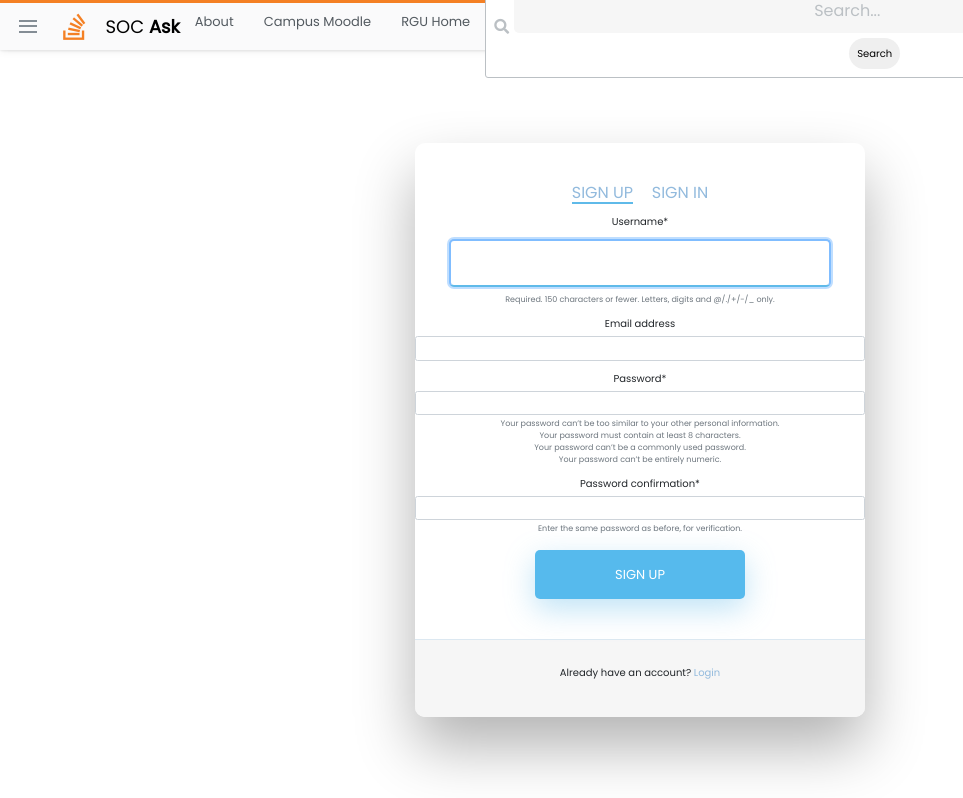
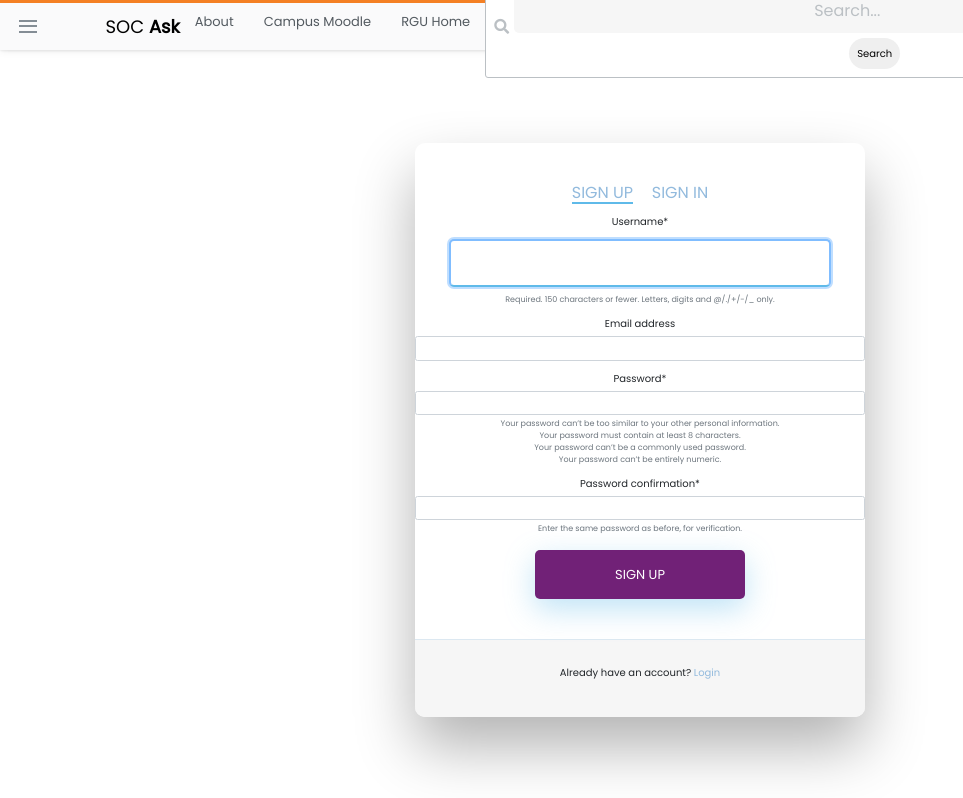
Before and after one commit to phillysrevenge/Project, a Django app: page /register/ in a window 1280 px wide. Shown: the top 798 px of the page, without its empty margins (0-963 px from the left). Run offline with Django 4.2, Linux system fonts and the light colour scheme; some libraries are stand-ins or nearby versions; some web fonts are replaced.

Commit message:
Final updates

```diff
--- a/stackprj/stackbase/admin.py
+++ b/stackprj/stackbase/admin.py
@@ -4,3 +4,5 @@ from .models import Question, Answer
 # Register your models here.
 admin.site.register(Question)
 admin.site.register(Answer)
+
+# pillow used for images
--- a/stackprj/stackbase/templates/stackbase/question_confirm_delete.html
+++ b/stackprj/stackbase/templates/stackbase/question_confirm_delete.html
@@ -1,7 +1,7 @@
 {% extends 'base.html' %}
 <!-- {% load static %} -->
-{% block content %}
-
+{% block content %} {% comment %} This page confirms delete of a question
+{%endcomment %}
 <!DOCTYPE html>
 <html lang="en">
   <head>
--- a/stackprj/stackusers/models.py
+++ b/stackprj/stackusers/models.py
@@ -12,6 +12,7 @@ class Profile(models.Model):
 
     def __str__(self):
         return f'{self.user.username} - Profile'
+    # self. the logged in user - profile: e.g philly - Profile
 
     def save(self, *args, **kwargs):
         super().save(*args, **kwargs)
--- a/stackprj/stackusers/templates/stackusers/logout.html
+++ b/stackprj/stackusers/templates/stackusers/logout.html
@@ -13,7 +13,7 @@
     <title>Logout Page</title>
     <style>
       body {
-        background: linear-gradient(230deg, orange 0%, yellow 100%);
+        background: rgb(208, 190, 217);
       }
       .containerr {
         margin-top: 100px;
@@ -40,9 +40,9 @@
   </head>
   <body>
     <div class="containerr">
-      <h3 id="logoutid1">You have been logged out {username}!!</h3>
+      <h3 id="logoutid1">You have been logged out !!</h3>
       <div>
-        <button class="btn btn-primary" id="logout-btn">
+        <button class="btn btn-dark-blue" id="logout-btn">
           <a id="fa" href="{% url 'login' %}">LOGIN</a>
         </button>
       </div>
--- a/stackprj/stackusers/templates/stackusers/profile_update.html
+++ b/stackprj/stackusers/templates/stackusers/profile_update.html
@@ -167,6 +167,7 @@
                             <div class="col-sm-4 bg-c-lite-green user-profile">
                                 <div class="card-block text-center text-white">
                                     <div class="m-b-25"> <img src="{{ user.profile.image.url }}" class="img-radius" alt="User-Profile-Image"> </div>
+                                    {% comment %} the line above retrieves the users profile image {% endcomment %}
                                     <h6 class="f-w-600" style="font-size: 24px; color: black;"></h6>
                                     <p style="font-size: 14px; color: black;"></p> <i class=" mdi mdi-square-edit-outline feather icon-edit m-t-10 f-16"></i>
                                 </div>
--- a/stackprj/stackusers/templates/stackusers/register.html
+++ b/stackprj/stackusers/templates/stackusers/register.html
@@ -1,17 +1,14 @@
-
-{% extends 'base.html' %}
-{% load crispy_forms_tags %}
-{% block content %}
+{% extends 'base.html' %} {% load crispy_forms_tags %} {% block content %}
 
 <!DOCTYPE html>
 <html lang="en">
   <head>
-    <meta charset="UTF-8">
-    <meta http-equiv="X-UA-Compatible" content="IE=edge">
-    <meta name="viewport" content="width=device-width, initial-scale=1.0">
+    <meta charset="UTF-8" />
+    <meta http-equiv="X-UA-Compatible" content="IE=edge" />
+    <meta name="viewport" content="width=device-width, initial-scale=1.0" />
     <title>Document</title>
     <style>
-        @import url('https://fonts.googleapis.com/css?family=Poppins');
+      @import url("https://fonts.googleapis.com/css?family=Poppins");
 
       /* BASIC */
 
@@ -27,7 +24,7 @@ body {
 
       a {
         color: #92badd;
-  display:inline-block;
+        display: inline-block;
         text-decoration: none;
         font-weight: 400;
       }
@@ -37,12 +34,10 @@ h2 {
         font-size: 16px;
         font-weight: 600;
         text-transform: uppercase;
-  display:inline-block;
+        display: inline-block;
         margin: 40px 8px 10px 8px;
         color: #cccccc;
       }
-
-
 
       /* STRUCTURE */
 
@@ -65,8 +60,8 @@ h2 {
         max-width: 450px;
         position: relative;
         padding: 0px;
-  -webkit-box-shadow: 0 30px 60px 0 rgba(0,0,0,0.3);
-  box-shadow: 0 30px 60px 0 rgba(0,0,0,0.3);
+        -webkit-box-shadow: 0 30px 60px 0 rgba(0, 0, 0, 0.3);
+        box-shadow: 0 30px 60px 0 rgba(0, 0, 0, 0.3);
         text-align: center;
       }
 
@@ -79,8 +74,6 @@ h2 {
         border-radius: 0 0 10px 10px;
       }
 
-
-
       /* TABS */
 
       h2.inactive {
@@ -92,11 +85,11 @@ h2.active {
         border-bottom: 2px solid #5fbae9;
       }
 
-
-
       /* FORM TYPOGRAPHY*/
 
-input[type=button], input[type=submit], input[type=reset]  {
+      input[type="button"],
+      input[type="submit"],
+      input[type="reset"] {
         background-color: #56baed;
         border: none;
         color: white;
@@ -106,8 +99,8 @@ input[type=button], input[type=submit], input[type=reset]  {
         display: inline-block;
         text-transform: uppercase;
         font-size: 13px;
-  -webkit-box-shadow: 0 10px 30px 0 rgba(95,186,233,0.4);
-  box-shadow: 0 10px 30px 0 rgba(95,186,233,0.4);
+        -webkit-box-shadow: 0 10px 30px 0 rgba(95, 186, 233, 0.4);
+        box-shadow: 0 10px 30px 0 rgba(95, 186, 233, 0.4);
         -webkit-border-radius: 5px 5px 5px 5px;
         border-radius: 5px 5px 5px 5px;
         margin: 5px 20px 40px 20px;
@@ -118,11 +111,15 @@ input[type=button], input[type=submit], input[type=reset]  {
         transition: all 0.3s ease-in-out;
       }
 
-input[type=button]:hover, input[type=submit]:hover, input[type=reset]:hover  {
+      input[type="button"]:hover,
+      input[type="submit"]:hover,
+      input[type="reset"]:hover {
         background-color: #39ace7;
       }
 
-input[type=button]:active, input[type=submit]:active, input[type=reset]:active  {
+      input[type="button"]:active,
+      input[type="submit"]:active,
+      input[type="reset"]:active {
         -moz-transform: scale(0.95);
         -webkit-transform: scale(0.95);
         -o-transform: scale(0.95);
@@ -130,7 +127,7 @@ input[type=button]:active, input[type=submit]:active, input[type=reset]:active
         transform: scale(0.95);
       }
 
-input[type=text] {
+      input[type="text"] {
         background-color: #f6f6f6;
         border: none;
         color: #0d0d0d;
@@ -151,16 +148,14 @@ input[type=text] {
         border-radius: 5px 5px 5px 5px;
       }
 
-input[type=text]:focus {
+      input[type="text"]:focus {
         background-color: #fff;
         border-bottom: 2px solid #5fbae9;
       }
 
-input[type=text]:placeholder {
+      input[type="text"]:placeholder {
         color: #cccccc;
       }
-
-
 
       /* ANIMATIONS */
 
@@ -201,23 +196,43 @@ input[type=text]:placeholder {
       }
 
       /* Simple CSS3 Fade-in Animation */
-@-webkit-keyframes fadeIn { from { opacity:0; } to { opacity:1; } }
-@-moz-keyframes fadeIn { from { opacity:0; } to { opacity:1; } }
-@keyframes fadeIn { from { opacity:0; } to { opacity:1; } }
+      @-webkit-keyframes fadeIn {
+        from {
+          opacity: 0;
+        }
+        to {
+          opacity: 1;
+        }
+      }
+      @-moz-keyframes fadeIn {
+        from {
+          opacity: 0;
+        }
+        to {
+          opacity: 1;
+        }
+      }
+      @keyframes fadeIn {
+        from {
+        }
+        to {
+          opacity: 1;
+        }
+      }
 
       .fadeIn {
-  opacity:0;
-  -webkit-animation:fadeIn ease-in 1;
-  -moz-animation:fadeIn ease-in 1;
-  animation:fadeIn ease-in 1;
+        opacity: 0;
+        -webkit-animation: fadeIn ease-in 1;
+        -moz-animation: fadeIn ease-in 1;
+        animation: fadeIn ease-in 1;
 
-  -webkit-animation-fill-mode:forwards;
-  -moz-animation-fill-mode:forwards;
-  animation-fill-mode:forwards;
+        -webkit-animation-fill-mode: forwards;
+        -moz-animation-fill-mode: forwards;
+        animation-fill-mode: forwards;
 
-  -webkit-animation-duration:1s;
-  -moz-animation-duration:1s;
-  animation-duration:1s;
+        -webkit-animation-duration: 1s;
+        -moz-animation-duration: 1s;
+        animation-duration: 1s;
       }
 
       .fadeIn.first {
@@ -260,11 +275,9 @@ input[type=text]:placeholder {
         color: #0d0d0d;
       }
 
-.underlineHover:hover:after{
+      .underlineHover:hover:after {
         width: 100%;
       }
-
-
 
       /* OTHERS */
 
@@ -273,49 +286,48 @@ input[type=text]:placeholder {
       }
 
       #icon {
-  width:60%;
+        width: 60%;
       }
 
       * {
         box-sizing: border-box;
       }
-a{
+      a {
         text-decoration: none;
       }
     </style>
   </head>
   <body>
-    <div class="wrapper fadeInDown" style="margin-top: 30px;">
+    <div class="wrapper fadeInDown" style="margin-top: 30px">
       <div id="formContent">
         <!-- Tabs Titles -->
-          <h2 class="active"> <a href="" style="text-decoration: none;">Sign Up</a> </h2>
-          <h2 class="inactive underlineHover"><a href="{% url 'login' %}" style="text-decoration: none;">Sign In</a> </h2>
-
+        <h2 class="active">
+          <a href="" style="text-decoration: none">Sign Up</a>
+        </h2>
+        <h2 class="inactive underlineHover">
+          <a href="{% url 'login' %}" style="text-decoration: none">Sign In</a>
+        </h2>
 
         <!-- Icon -->
-          <div class="fadeIn first">
-          </div>
-
-          <!-- Login Form -->
-          <!-- <form method="POST">
-              {% csrf_token %}
-              {{form|crispy}}
-              {{p_reg_form.as_p}}
-            <input type="submit" class="fadeIn fourth" value="Sign Up">
-          </form> -->
+        <div class="fadeIn first"></div>
 
         <form action="" method="POST">
-            {% csrf_token %}
-            {{form|crispy}}
-            <input type="submit" class="fadeIn fourth" value="Sign Up">
-
+          {% csrf_token %} {{form|crispy}}
+          <input
+            type="submit"
+            class="fadeIn fourth"
+            style="background-color: #712177"
+            value="Sign Up"
+          />
         </form>
 
         <!-- Remind Passowrd -->
         <div id="formFooter">
-            <p>Already have an account? <a class="underlineHover" href="{% url 'login' %}">Login </a></p>
+          <p>
+            Already have an account?
+            <a class="underlineHover" href="{% url 'login' %}">Login </a>
+          </p>
         </div>
-
       </div>
     </div>
   </body>
--- a/stackprj/stackusers/views.py
+++ b/stackprj/stackusers/views.py
@@ -10,8 +10,10 @@ from .forms import ProfileUpdateForm, UserUpdateForm
 def register(request):
     if request.method == "POST":
         form = userRegisterForm(request.POST)
+        # append form details filled to the user crestion form
         if form.is_valid():
             form.save()
+            # save form to database
             username = form.cleaned_data.get('username')
             messages.success(
                 request, f'Account created successfully for {username}')
--- a/stackprj/templates/base.html
+++ b/stackprj/templates/base.html
@@ -1,6 +1,7 @@
 {% load static %}
 <!doctype html>
 <html lang="en">
+    {% comment %} things that are common on all pages in the application are here and they just extend this page {% endcomment %}
 <head>
 
     <meta charset="UTF-8">
@@ -8,7 +9,7 @@
           content="width=device-width, user-scalable=no, initial-scale=1.0, maximum-scale=1.0, minimum-scale=1.0">
     <meta http-equiv="X-UA-Compatible" content="ie=edge">
     <title>Stack Overflow - Where Developers Learn, Share, &amp; Build Careers</title>
-    <link rel="shortcut icon" href="https://cdn.sstatic.net/Sites/stackoverflow/Img/favicon.ico?v=ec617d715196">
+    <link rel="shortcut icon" href="https://ddcdn.sstatic.net/Sites/stackoverflow/Img/favicon.ico?v=ec617d715196">
     <link rel="apple-touch-icon" href="https://cdn.sstatic.net/Sites/stackoverflow/Img/apple-touch-icon.png?v=c78bd457575a">
     <link rel="image_src" href="https://cdn.sstatic.net/Sites/stackoverflow/Img/apple-touch-icon.png?v=c78bd457575a">
     <link rel="stylesheet" href="https://cdnjs.cloudflare.com/ajax/libs/font-awesome/5.14.0/css/all.min.css" integrity="sha512-1PKOgIY59xJ8Co8+NE6FZ+LOAZKjy+KY8iq0G4B3CyeY6wYHN3yt9PW0XpSriVlkMXe40PTKnXrLnZ9+fkDaog==" crossorigin="anonymous" />
@@ -58,7 +59,7 @@
             </div>
 
             <a href="" class="nav-icon">
-                <i class="fab fa-stack-overflow"></i>
+                <i class="cab fa-stack-overflow"></i>
                 <a href="{% url 'stackbase:home' %}" style="text-decoration: none; color: black;"><div class="nav-icon-text">SOC <span class="nav-bold-text">Ask</span></a>
                 <!-- <div class="nav-icon-text">stack <span class="nav-bold-text">overflow</span> -->
 
@@ -128,12 +129,13 @@
 
 
 </header>
+{% comment %} all the above are the navs and headers {% endcomment %}
 
 <!-- Add block content here -->
 <!-- Add enbdblock content here -->
 
 {% block content %}
-
+{% comment %} where the pages main content will be, applies for all pages that extend this page {% endcomment %}
 {% endblock content %}
 
 <section class="jobs">
--- a/stackprj/templates/home.html
+++ b/stackprj/templates/home.html
@@ -1,4 +1,5 @@
 {% extends 'base.html' %} {% block content %}
+
 <section class="hero">
   <div class="hero-content">
     <h1 class="hero-title">We <span><3 </span> people who code</h1>
@@ -381,7 +382,7 @@
     <div class="questions-content">
       <div class="questions-header">
         <h3 class="question-title">
-          Questions are everywhere, answers are on Stack Overflow
+          Questions are everywhere, answers are on SOC Ask
         </h3>
       </div>
       <div class="questions-body">
```
Also changed, not shown: stackprj/stackprj/settings.py (+6 -2 lines), stackprj/stackusers/templates/stackusers/login.html (+2 -10 lines), stackprj/db.sqlite3, stackprj/media/profile_pic/WIN_20230212_20_27_36_Pro_KJWsogb.jpg (added), stackprj/media/profile_pic/WIN_20230212_20_27_36_Pro_SBifVan.jpg (added). Lines whose indentation alone changed are shown as unchanged.
